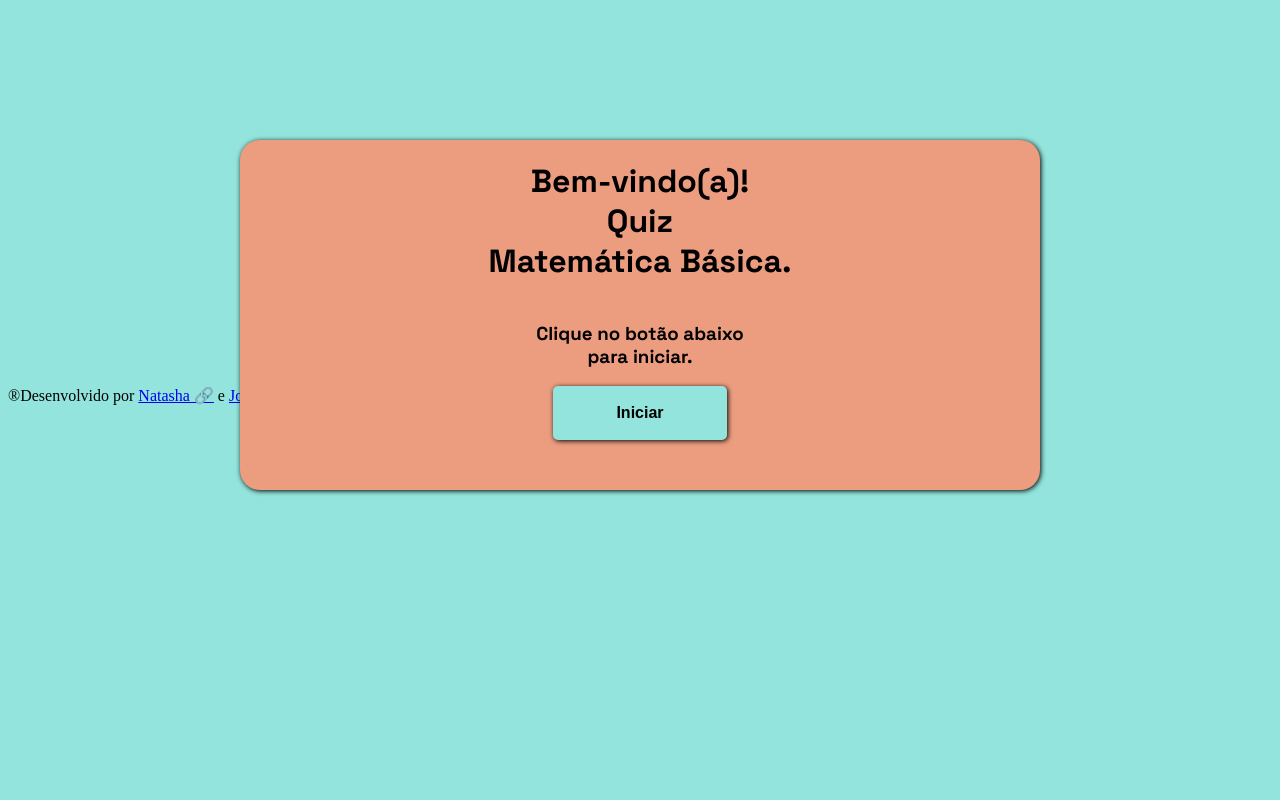
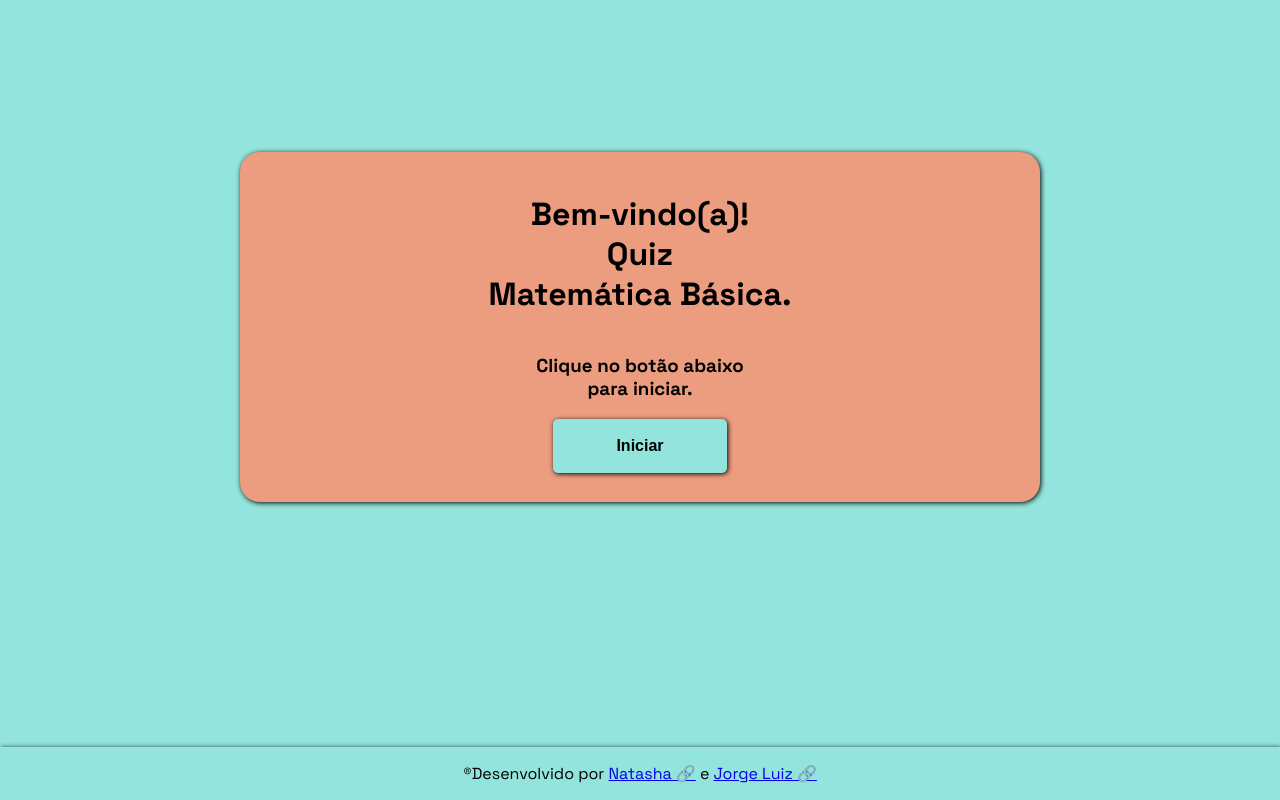
Before and after one commit to jhorgeluiz/operacoes-basicas-mat, a plain HTML site: page index.html in a window 1280 px wide. Drawn offline with Linux system fonts and the light colour scheme.

Commit message:
atualização

```diff
--- a/estilo/capa.css
+++ b/estilo/capa.css
@@ -107,8 +107,16 @@
 
 @media screen and (min-width: 768px) and (max-width: 992px) {
 
+    html {
+        height: 100%;
+    }
+
     body{
         background-color: #92e4dc;
+        min-height: 100%;
+        display: flex;
+        flex-direction: column;
+        margin: 0px;
     }
 
     main{
@@ -188,14 +196,29 @@
         border-color: #0668C9;
     }
 
+    footer {
+        font-family: 'space grotesk';
+        margin-top: auto;
+        text-align: center;
+        box-shadow: 1px 1px 5px;
+    }
+
 }
 
 /* ====================TELA GRANDE==================== */
 
 @media screen and (min-width: 992px) {
 
+    html {
+        height: 100%;
+    }
+
     body{
         background-color: #92e4dc;
+        min-height: 100%;
+        display: flex;
+        flex-direction: column;
+        margin: 0px;
     }
 
     main{
@@ -203,7 +226,7 @@
         background-color: #ec9d80;
         box-shadow: 1px 1px 5px;
         position: relative;
-        top: 120px;
+        top: 20px;
         border-radius: 20px;
         width: 800px;
         height: 350px;
@@ -275,4 +298,11 @@
         border-color: #0668C9;
     }
 
+    footer {
+        font-family: 'space grotesk';
+        margin-top: auto;
+        text-align: center;
+        box-shadow: 1px 1px 5px;
+    }
+
 }
```
